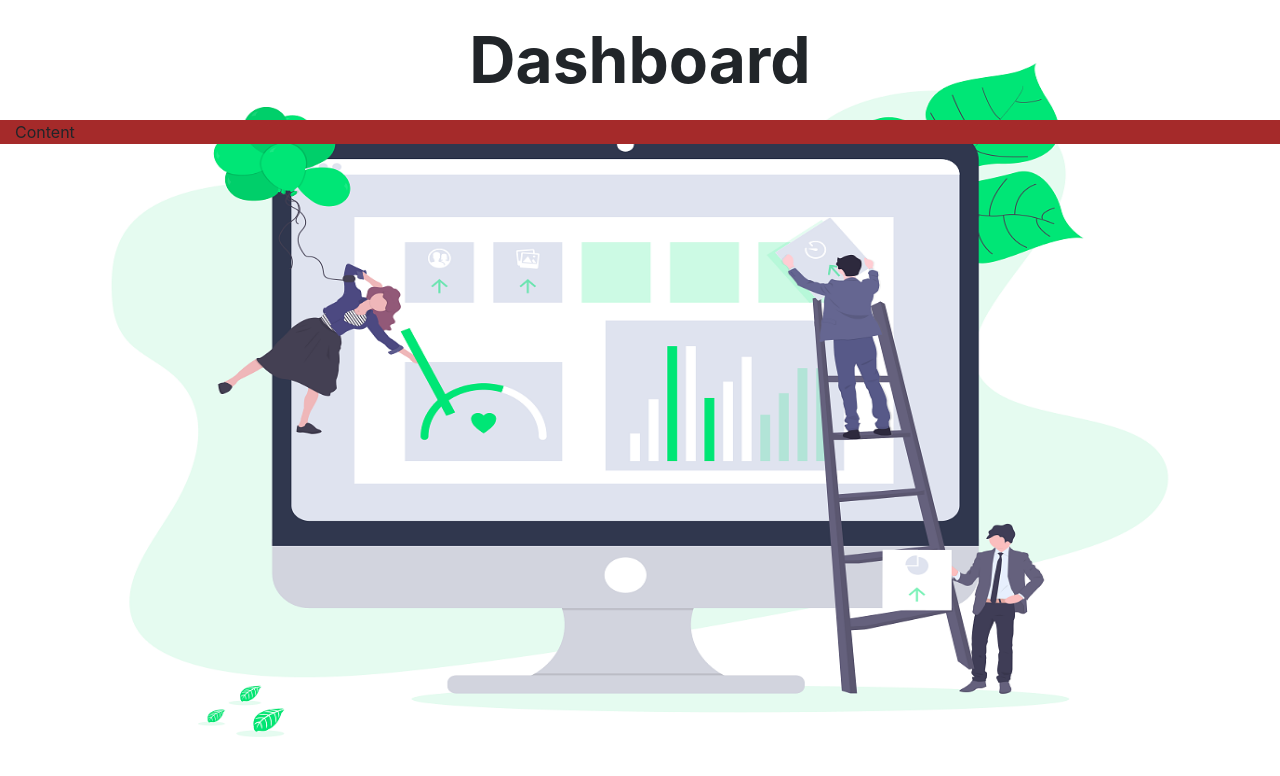
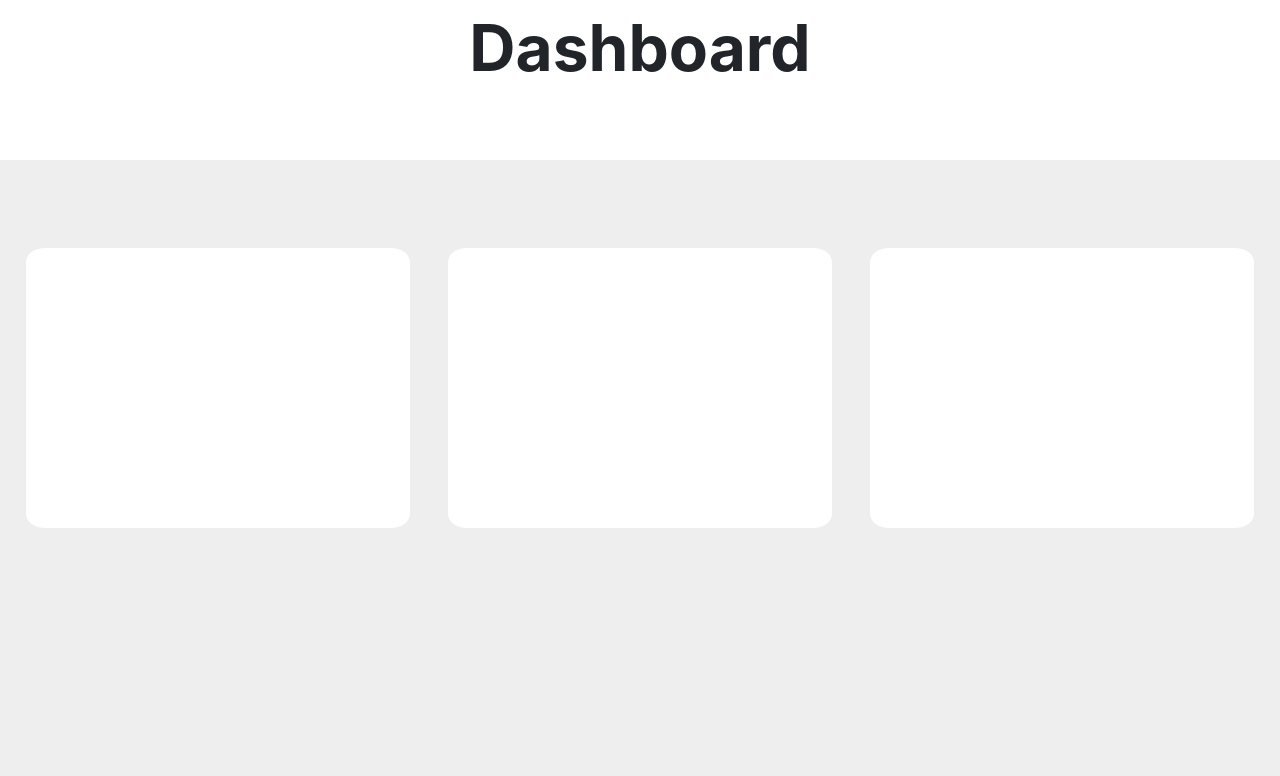
Before and after one commit to ranjithckumar/Douknw-Quiz-App, a plain HTML site: page index2.html in a window 1280 px wide. Drawn offline with nearby package versions, Linux system fonts and the light colour scheme.

Commit message:
Implementation of layouts

```diff
--- a/index2.html
+++ b/index2.html
@@ -15,9 +15,15 @@
               </div>
            </div>
            <div class="row" id="listContainer">
-             <div class="col" id="listItems">
-                 Content
+             <div id="JavaScript">
+
              </div>
+             <div id="python">
+
+            </div>
+            <div id="java">
+
+            </div>
            </div>
         </div>
     </body>
--- a/style2.css
+++ b/style2.css
@@ -1,21 +1,65 @@
 body{
-    background-image:url("images/dashboard.png");
+    /* background-image:url("images/dashboard.png");
     background-attachment: fixed;
     background-repeat: no-repeat;
-    background-size: 100% 100%;
+    background-size: 100% 100%; */
+    background-color: #EEEEEE;
 }
 
 #container{
     /* background-color: brown; */
-    height: 15%;
+    height: 15vh;
     align-items: center;
     text-align: center;
 }
 
-#dashboard{
+#dashboardTitle{
     font-size: 4em;
+    background-color: #ffffff;
+    height: 20vh
 }
 
-#listContainer{
-    background-color: brown;
+@media only screen and (max-width: 768px)
+{
+   #listContainer{
+       display: inline;
+   }
 }
+
+/* @media only screen and (min-width: 400px) {
+    #javaScript{
+        height: 15vh;
+        width: 10%;
+        margin-top: 10%;
+        border-radius: 5%;
+       background-color: #ffffff;
+       margin-left: 2%;
+    }
+  } */
+
+#javaScript{
+    height: 35vh;
+    width: 30%;
+    margin-top: 10%;
+    border-radius: 5%;
+   background-color: #ffffff;
+   margin-left: 2%;
+}
+
+#python{
+    height: 35vh;
+    width: 30%;
+    margin-top: 10%;
+    border-radius: 5%;
+   background-color: #ffffff;
+   margin-left: 3%;
+}
+
+#java{
+    height: 35vh;
+    width: 30%;
+    margin-top: 10%;
+    border-radius: 5%;
+   background-color: #ffffff;
+   margin-left: 3%;
+}
```
